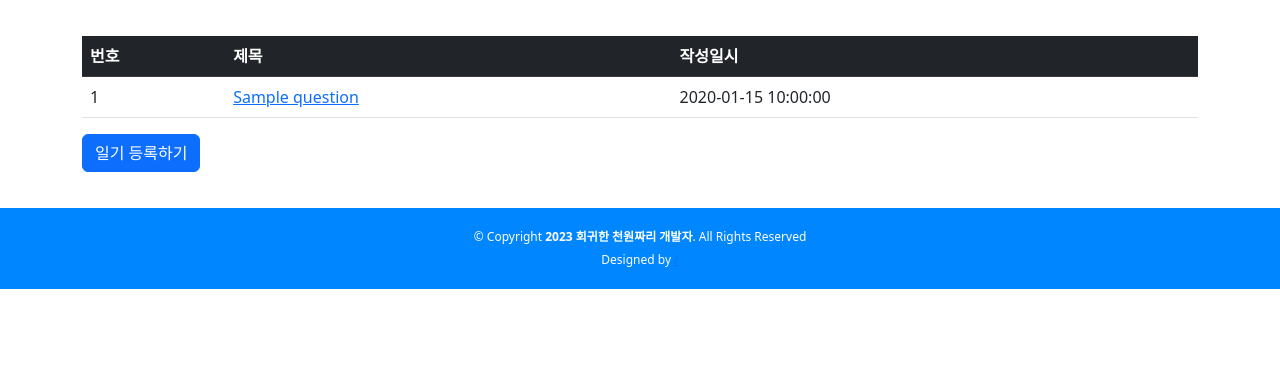
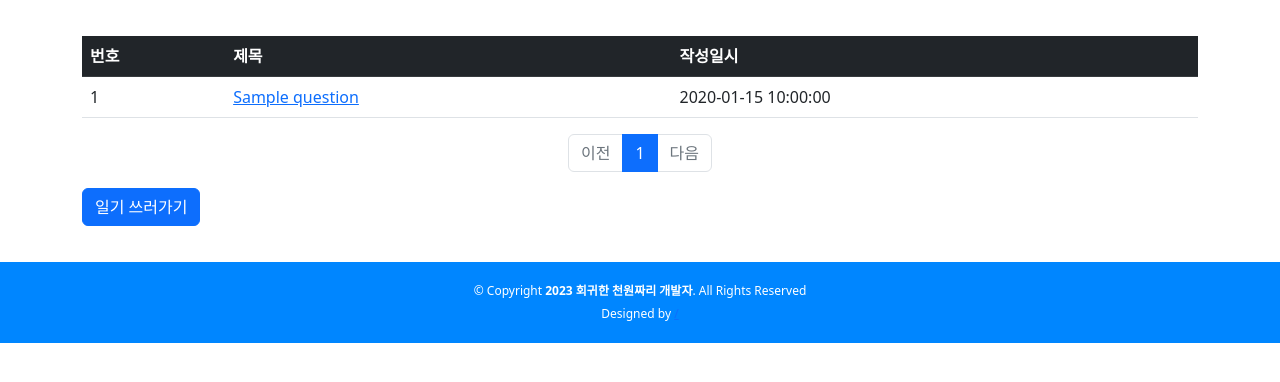
Before and after one commit to joonagon/ai26-1, a Flask app: template myproject/pybo/templates/question/question_list.html in a window 1280 px wide. Shown: the part 60-442 px from the top of the page. Run offline with Flask 3, Linux system fonts and the light colour scheme; the template is opened without the code that fills it: most values are stand-ins (such as "Sample title", 1, 10 or a date in 2020); some libraries are stand-ins or nearby versions.

Commit message:
230410 question_list.html에서 페이지네이션 함수 사용, 페이지 기능

```diff
--- a/myproject/pybo/templates/question/question_list.html
+++ b/myproject/pybo/templates/question/question_list.html
@@ -17,7 +17,7 @@
     </thead>
   <tbody>
   {% if question_list %}
-  {% for question in question_list %}
+  {% for question in question_list.items %}
   <tr>
     <td>{{ loop.index }}</td>
     <td>
@@ -37,9 +37,51 @@
       {% endif %}
     </tbody>
   </table>
-<!--  질문 등록 버튼-->
-  <a href="{{ url_for('question.create') }}" class = "btn btn-primary">일기 등록하기</a>
+<!--페이징 처리 시작(paginate 함수 사용)-->
+<ul class="pagination justify-content-center">
+<!--이전페이지-->
+  {% if question_list.has_prev %}
+  <li class="page-item">
+    <a class="page-link" href="?page={{ question_list.prev_num }}">이전</a>
+  </li>
+  {% else %}
+  <li class="page-item disabled">
+    <a class="page-link" tabindex="-1" area-disabled="true" href="javascript:void(0)">이전</a>
+  </li>
+  {% endif %}
+<!--페이지번호-->
+  {% for page_num in question_list.iter_pages() %}
+  {% if page_num %}
+  {% if page_num != question_list.page %}
+  <li class="page-item">
+    <a class="page-link" href="?page={{ page_num }}">{{ page_num }}</a>
+  </li>
+  {% else %}
+  <li class="page-item active" aria-current="page">
+    <a class="page-link" href="javascript:void(0)">{{ page_num }}</a>
+  </li>
+  {% endif %}
+  {% else %}
+  <li class="disabled">
+    <a class="page-link" href="javascript:void(0)">...</a>
+  </li>
+  {% endif %}
+  {% endfor %}
+<!--다음 페이지-->
+  {% if question_list.has_next %}
+  <li class="page-item">
+    <a class="page-link" href="?page={{ question_list.next_num }}">다음</a>
+  </li>
+  {% else %}
+  <li class="page-item disabled">
+    <a class="page-link" tabindex="-1" aria-disabled="true" href="javascript:void(0)">다음</a>
+  </li>
+  {% endif %}
+</ul>
+<!-- 페이징 처리 끝-->
+<!--질문 등록 버튼-->
+  <a href="{{ url_for('question.create') }}" class = "btn btn-primary">일기 쓰러가기</a>
 </div>
-    </main>
+</main>
   <!-- End #main -->
-  {% endblock %}
+{% endblock %}
--- a/myproject/pybo/views/question_views.py
+++ b/myproject/pybo/views/question_views.py
@@ -13,7 +13,9 @@ bp = Blueprint('question', __name__, url_prefix = '/question')
 
 @bp.route('/list/')
 def _list():
+    page = request.args.get('page', type=int, default = 1) # 페이지 기능
     question_list = Question.query.order_by(Question.create_date.desc())
+    question_list = question_list.paginate(page=page, per_page=10)
     return render_template('question/question_list.html', question_list=question_list)
 
 @bp.route('/detail/<int:question_id>/')
```
Also changed, not shown: myproject/pybo.db.
